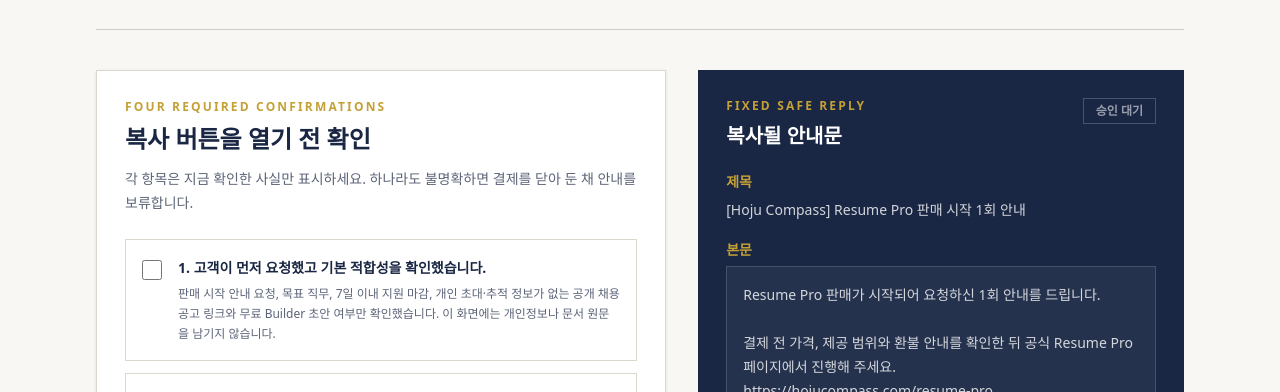
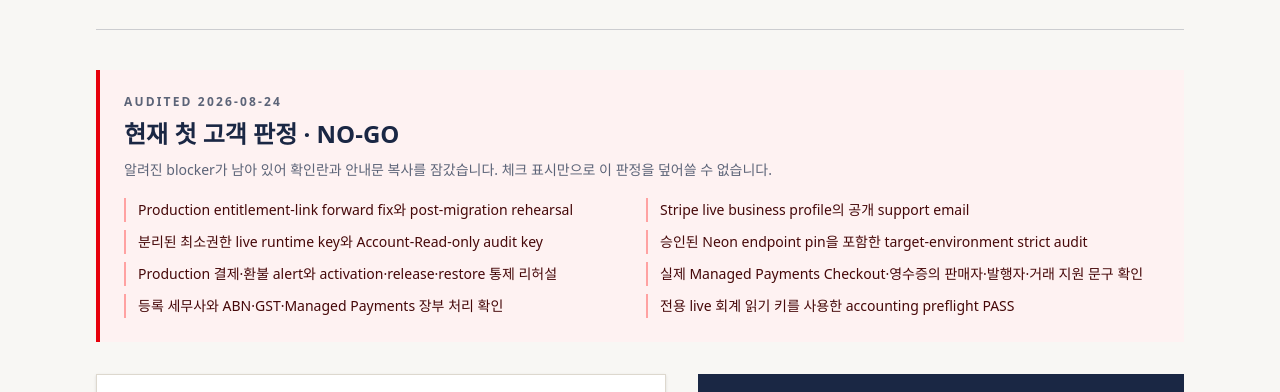
Before and after one commit to jelov219au/aussie-compass, a Next.js app: page /first-customer-invitation in a window 1280 px wide. Shown: the part 408-800 px from the top of the page. Built offline with nearby package versions, Linux system fonts and the light colour scheme; no server answers.

Commit message:
Lock first-customer invite to audited gate

```diff
--- a/scripts/check-first-customer-invitation.mjs
+++ b/scripts/check-first-customer-invitation.mjs
@@ -2,9 +2,12 @@ import { readFileSync } from "node:fs";
 
 const page = readFileSync("src/app/first-customer-invitation/page.tsx", "utf8");
 const desk = readFileSync("src/components/tools/FirstCustomerInvitationDesk.tsx", "utf8");
+const decision = readFileSync("src/lib/firstCustomerLaunchDecision.ts", "utf8");
 const request = readFileSync("src/components/tools/ResumeProLaunchInterestLink.tsx", "utf8");
 const boundaries = readFileSync("scripts/check-public-boundaries.mjs", "utf8");
 const checklist = readFileSync("docs/live-payment-launch-checklist.md", "utf8");
+const productionAudit = readFileSync("docs/production-first-sale-readiness-audit-2026-08-24.md", "utf8");
+const compactProductionAudit = productionAudit.replace(/\s+/g, " ");
 
 const errors = [];
 const requireText = (source, text, label) => {
@@ -16,7 +19,10 @@ requireText(page, "robots: { index: false, follow: false }", "search boundary");
 requireText(page, "이 화면에는 고객 이름, 이메일, 이력서나 공고 내용을 입력하거나 저장하지 않습니다.", "privacy boundary");
 requireText(desk, '"use client";', "client boundary");
 requireText(desk, "checks.every", "all-confirmed gate");
-requireText(desk, "disabled={!allConfirmed}", "disabled copy gate");
+requireText(desk, 'const releaseGateOpen = decision.status === "go";', "audited release gate");
+requireText(desk, "const copyAllowed = releaseGateOpen && allConfirmed;", "combined copy gate");
+requireText(desk, "disabled={!copyAllowed}", "disabled copy gate");
+requireText(desk, "disabled={!releaseGateOpen}", "disabled checklist gate");
 requireText(desk, "navigator.clipboard.writeText(invitation)", "clipboard-only action");
 requireText(desk, "https://hojucompass.com/resume-pro", "official product URL");
 requireText(desk, "두 번째 알림을 보내지 않기로 확인했습니다.", "no-reminder rule");
@@ -31,6 +37,24 @@ for (const field of [
 ]) requireText(request, field, "customer qualification request");
 requireText(request, "이력서 원문, 회사 내부정보, 여권·비자·TFN·주소·생년월일 또는 결제정보는 보내지 마세요.", "request privacy boundary");
 requireText(checklist, "Opt-in first-customer invitation", "source checklist");
+requireText(page, "decision={firstCustomerLaunchDecision}", "server decision handoff");
+requireText(decision, 'status: "no_go"', "current Production decision");
+requireText(decision, 'auditedAt: "2026-08-24"', "decision evidence date");
+requireText(decision, 'import "server-only";', "server-only decision source");
+if ((decision.match(/^    "/gm) ?? []).length !== 8) errors.push("current NO-GO decision must enumerate eight known blockers");
+for (const [decisionMarker, evidenceSource, evidenceMarker] of [
+  ["Production entitlement-link forward fix", compactProductionAudit, "20260824_entitlement_link_conflict_v1"],
+  ["공개 support email", compactProductionAudit, "business-profile support email is absent"],
+  ["live runtime key", compactProductionAudit, "proven live restricted runtime key"],
+  ["Neon endpoint pin", compactProductionAudit, "missing strict-audit Neon endpoint pin"],
+  ["Production 결제·환불 alert", compactProductionAudit, "Production post-migration alert/access rehearsal"],
+  ["Managed Payments Checkout·영수증", compactProductionAudit, "Managed Payments Checkout and issued receipt/invoice wording"],
+  ["등록 세무사", compactProductionAudit, "registered tax agent"],
+  ["accounting preflight", checklist, "npm run accounting:preflight"],
+]) {
+  requireText(decision, decisionMarker, "audited blocker decision");
+  requireText(evidenceSource, evidenceMarker, "audited blocker evidence");
+}
 requireText(boundaries, '["/first-customer-invitation", "src/app/first-customer-invitation/page.tsx"]', "operator route registry");
 requireText(boundaries, '"src/components/tools/FirstCustomerInvitationDesk.tsx"', "operator file registry");
 
--- a/src/app/first-customer-invitation/page.tsx
+++ b/src/app/first-customer-invitation/page.tsx
@@ -4,6 +4,7 @@ import { Header } from "@/components/layout/Header";
 import { BreadcrumbJsonLd } from "@/components/seo/JsonLd";
 import { FirstCustomerInvitationDesk } from "@/components/tools/FirstCustomerInvitationDesk";
 import { Container } from "@/components/ui/Container";
+import { firstCustomerLaunchDecision } from "@/lib/firstCustomerLaunchDecision";
 import { requireLocalOperatorAccess } from "@/lib/operatorOnly";
 import { createPageMetadata } from "@/lib/site";
 
@@ -37,7 +38,7 @@ export default function FirstCustomerInvitationPage() {
               메일 발송, 고객 등록과 Checkout 생성은 하지 않습니다. 모든 조건을 확인한 뒤 고정 안내문만 클립보드에 복사합니다.
             </aside>
           </header>
-          <FirstCustomerInvitationDesk />
+          <FirstCustomerInvitationDesk decision={firstCustomerLaunchDecision} />
         </Container>
       </main>
       <Footer />
--- a/src/components/tools/FirstCustomerInvitationDesk.tsx
+++ b/src/components/tools/FirstCustomerInvitationDesk.tsx
@@ -1,6 +1,8 @@
 "use client";
 
 import { useMemo, useState } from "react";
+
+import type { FirstCustomerLaunchDecision } from "@/lib/firstCustomerLaunchDecision";
 
 const OFFICIAL_RESUME_PRO_URL = "https://hojucompass.com/resume-pro";
 const INVITATION_SUBJECT = "[Hoju Compass] Resume Pro 판매 시작 1회 안내";
@@ -34,10 +36,12 @@ const checks = [
   },
 ] as const;
 
-export function FirstCustomerInvitationDesk() {
+export function FirstCustomerInvitationDesk({ decision }: { decision: FirstCustomerLaunchDecision }) {
   const [confirmed, setConfirmed] = useState<Record<string, boolean>>({});
   const [message, setMessage] = useState("");
   const allConfirmed = useMemo(() => checks.every((check) => confirmed[check.id]), [confirmed]);
+  const releaseGateOpen = decision.status === "go";
+  const copyAllowed = releaseGateOpen && allConfirmed;
   const invitation = `제목: ${INVITATION_SUBJECT}\n\n${INVITATION_BODY}`;
 
   const toggle = (id: string, value: boolean) => {
@@ -46,7 +50,11 @@ export function FirstCustomerInvitationDesk() {
   };
 
   const copyInvitation = async () => {
-    if (!allConfirmed) {
+    if (!releaseGateOpen) {
+      setMessage("현재 Production 판정은 NO-GO입니다. blocker를 모두 해소하고 새 감사를 기록하기 전에는 안내할 수 없습니다.");
+      return;
+    }
+    if (!copyAllowed) {
       setMessage("모든 승인 조건을 먼저 확인하세요.");
       return;
     }
@@ -65,7 +73,19 @@ export function FirstCustomerInvitationDesk() {
   };
 
   return (
-    <div className="grid gap-8 xl:grid-cols-[minmax(0,1.08fr)_minmax(25rem,0.92fr)]">
+    <div>
+      <section className={`border-l-4 p-5 sm:p-6 ${releaseGateOpen ? "border-emerald-600 bg-emerald-50" : "border-red-600 bg-red-50"}`} aria-labelledby="current-launch-decision-heading">
+        <p className="text-xs font-semibold uppercase tracking-[0.18em] text-muted">Audited {decision.auditedAt}</p>
+        <h2 id="current-launch-decision-heading" className="mt-2 text-2xl font-semibold text-navy">현재 첫 고객 판정 · {releaseGateOpen ? "GO" : "NO-GO"}</h2>
+        <p className="mt-2 text-sm leading-6 text-muted">{releaseGateOpen ? "새 감사에서 모든 사전 결제 gate가 PASS로 확인됐습니다. 아래 네 조건도 지금 다시 확인하세요." : "알려진 blocker가 남아 있어 확인란과 안내문 복사를 잠갔습니다. 체크 표시만으로 이 판정을 덮어쓸 수 없습니다."}</p>
+        {!releaseGateOpen && (
+          <ul className="mt-4 grid gap-2 text-sm leading-6 text-red-950 sm:grid-cols-2">
+            {decision.blockers.map((blocker) => <li key={blocker} className="border-l-2 border-red-300 pl-3">{blocker}</li>)}
+          </ul>
+        )}
+      </section>
+
+      <div className="mt-8 grid gap-8 xl:grid-cols-[minmax(0,1.08fr)_minmax(25rem,0.92fr)]">
       <section className="border border-border bg-white p-5 shadow-sm sm:p-7" aria-labelledby="invitation-gate-heading">
         <p className="text-xs font-semibold uppercase tracking-[0.18em] text-gold">Four required confirmations</p>
         <h2 id="invitation-gate-heading" className="mt-2 text-2xl font-semibold text-navy">복사 버튼을 열기 전 확인</h2>
@@ -77,9 +97,10 @@ export function FirstCustomerInvitationDesk() {
             <label key={check.id} className="flex cursor-pointer gap-4 border border-border p-4 transition-colors has-checked:border-emerald-600 has-checked:bg-emerald-50">
               <input
                 type="checkbox"
+                disabled={!releaseGateOpen}
                 checked={Boolean(confirmed[check.id])}
                 onChange={(event) => toggle(check.id, event.target.checked)}
-                className="mt-1 size-5 shrink-0 accent-navy"
+                className="mt-1 size-5 shrink-0 accent-navy disabled:cursor-not-allowed disabled:opacity-45"
               />
               <span>
                 <strong className="block text-sm leading-6 text-navy">{index + 1}. {check.title}</strong>
@@ -90,8 +111,8 @@ export function FirstCustomerInvitationDesk() {
         </fieldset>
 
         <div className="mt-6 flex flex-wrap gap-3">
-          <button type="button" onClick={copyInvitation} disabled={!allConfirmed} className="min-h-11 bg-navy px-5 text-sm font-semibold text-white disabled:cursor-not-allowed disabled:bg-navy/30">승인된 1회 안내문 복사</button>
-          <button type="button" onClick={reset} className="min-h-11 border border-navy/25 px-4 text-sm font-semibold text-navy">확인 상태 초기화</button>
+          <button type="button" onClick={copyInvitation} disabled={!copyAllowed} className="min-h-11 bg-navy px-5 text-sm font-semibold text-white disabled:cursor-not-allowed disabled:bg-navy/30">승인된 1회 안내문 복사</button>
+          <button type="button" onClick={reset} disabled={!releaseGateOpen} className="min-h-11 border border-navy/25 px-4 text-sm font-semibold text-navy disabled:cursor-not-allowed disabled:opacity-45">확인 상태 초기화</button>
         </div>
         <p className="mt-4 min-h-5 text-sm leading-5 text-muted" aria-live="polite">{message}</p>
       </section>
@@ -103,7 +124,7 @@ export function FirstCustomerInvitationDesk() {
               <p className="text-xs font-semibold uppercase tracking-[0.18em] text-gold">Fixed safe reply</p>
               <h2 id="invitation-preview-heading" className="mt-2 text-xl font-semibold">복사될 안내문</h2>
             </div>
-            <span className={`border px-3 py-1 text-xs font-semibold ${allConfirmed ? "border-emerald-300 text-emerald-200" : "border-white/20 text-white/55"}`}>{allConfirmed ? "복사 가능" : "승인 대기"}</span>
+            <span className={`border px-3 py-1 text-xs font-semibold ${copyAllowed ? "border-emerald-300 text-emerald-200" : "border-white/20 text-white/55"}`}>{copyAllowed ? "복사 가능" : releaseGateOpen ? "승인 대기" : "NO-GO 잠금"}</span>
           </div>
           <dl className="mt-5 space-y-4 text-sm leading-6">
             <div><dt className="font-semibold text-gold">제목</dt><dd className="mt-1 text-white/80">{INVITATION_SUBJECT}</dd></div>
@@ -120,6 +141,7 @@ export function FirstCustomerInvitationDesk() {
           </ul>
         </section>
       </div>
+      </div>
     </div>
   );
 }
--- /dev/null
+++ b/src/lib/firstCustomerLaunchDecision.ts
@@ -0,0 +1,22 @@
+import "server-only";
+
+export type FirstCustomerLaunchDecision = {
+  status: "go" | "no_go";
+  auditedAt: string;
+  blockers: readonly string[];
+};
+
+export const firstCustomerLaunchDecision = {
+  status: "no_go",
+  auditedAt: "2026-08-24",
+  blockers: [
+    "Production entitlement-link forward fix와 post-migration rehearsal",
+    "Stripe live business profile의 공개 support email",
+    "분리된 최소권한 live runtime key와 Account-Read-only audit key",
+    "승인된 Neon endpoint pin을 포함한 target-environment strict audit",
+    "Production 결제·환불 alert와 activation·release·restore 통제 리허설",
+    "실제 Managed Payments Checkout·영수증의 판매자·발행자·거래 지원 문구 확인",
+    "등록 세무사와 ABN·GST·Managed Payments 장부 처리 확인",
+    "전용 live 회계 읽기 키를 사용한 accounting preflight PASS",
+  ],
+} as const satisfies FirstCustomerLaunchDecision;
```
